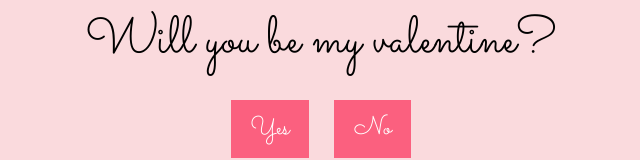
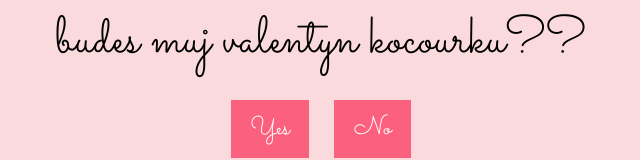
Before and after one commit to keizxesj/For-my-handsome-boy.001, a plain HTML site: page index.html in a window 1280 px wide. Shown: the part 471-631 px from the top of the page, without its empty margins (319-959 px from the left). Drawn offline with Linux system fonts and the light colour scheme.

Commit message:
index.html

```diff
--- a/index.html
+++ b/index.html
@@ -3,7 +3,7 @@
 <head>
     <meta charset="UTF-8">
     <meta name="viewport" content="width=device-width, initial-scale=1.0">
-    <title>Will You Be My Valentine?</title>
+    <title>budes muj valentyn kocourku?</title>
     <link rel="stylesheet" href="https://fonts.googleapis.com/css2?family=Sacramento&display=swap">
     <link rel="stylesheet" href="style.css"> <!-- Link to external stylesheet -->
 </head>
@@ -11,7 +11,7 @@
     <div id="container">
         <div id="image-container"></div> <!-- Container for displaying images -->
         <div id="text-container">
-            <div id="question">Will you be my valentine?</div> <!-- Question -->
+            <div id="question">budes muj valentyn kocourku??</div> <!-- Question -->
             <div id="options">
                 <button id="yes-button" onclick="selectOption('yes')">Yes</button> <!-- Yes button -->
                 <button id="no-button" onclick="selectOption('no')">No</button> <!-- No button -->
```
